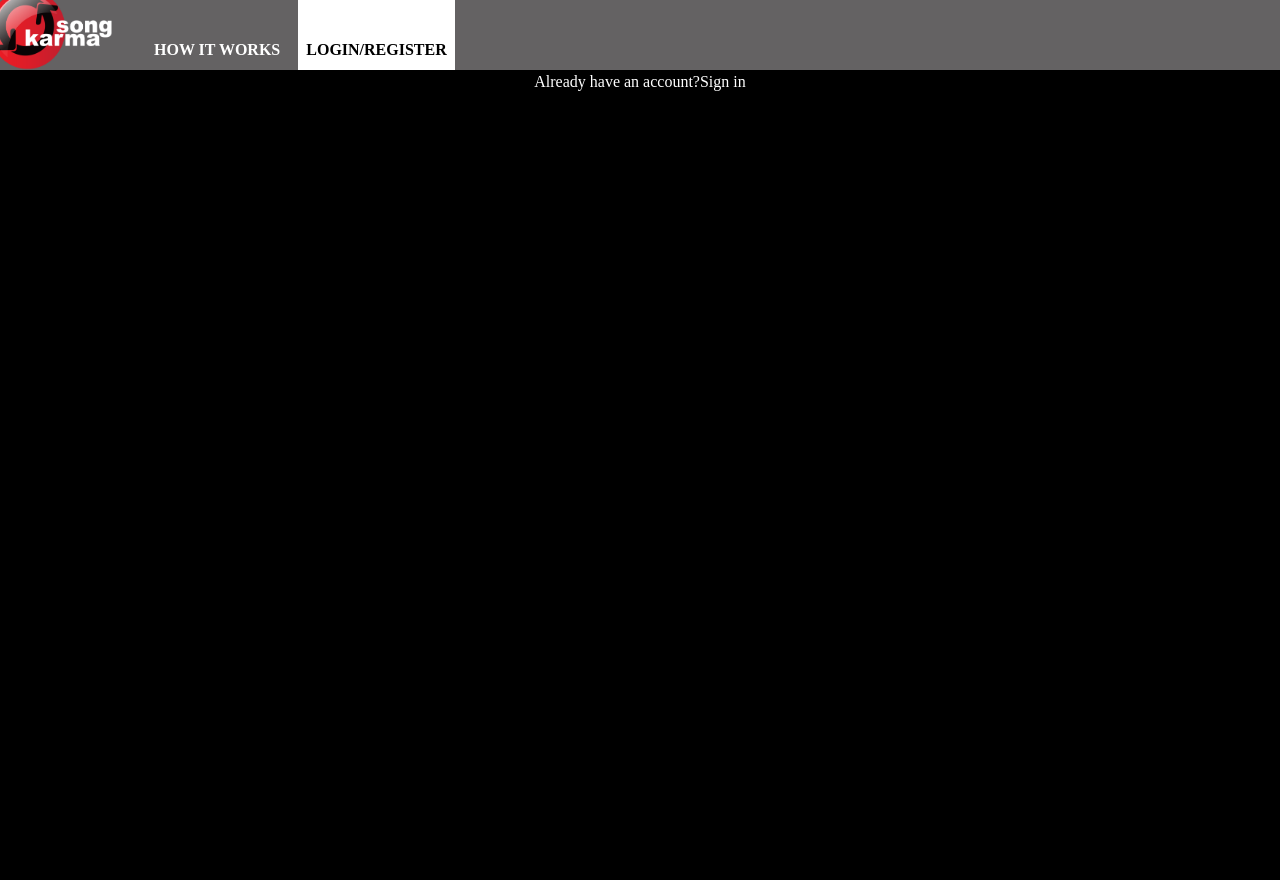
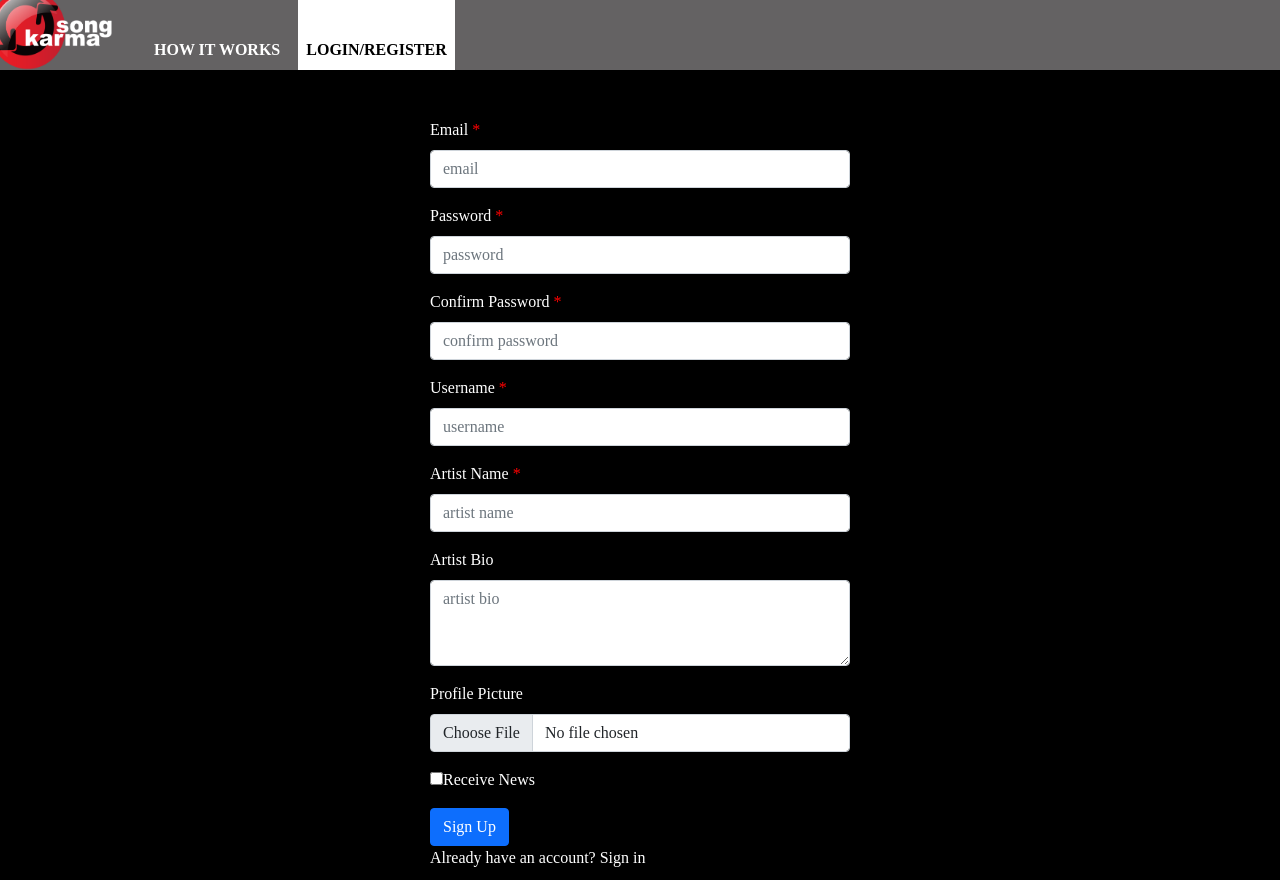
Before and after one commit to ADLeggat/SongKarma, a Next.js app: page /auth in a window 1280 px wide. Both pictures are taken after a click on the link "Sign up". Before the commit the page ends 800 px from the top, so only its background shows below. Built offline with nearby package versions, Linux system fonts and the light colour scheme; a web font is replaced by a local one.

Commit message:
SK-12 create sign up form

```diff
--- a/src/components/Auth/SignUp/index.tsx
+++ b/src/components/Auth/SignUp/index.tsx
@@ -1,13 +1,128 @@
+import { BaseSyntheticEvent } from "react";
+import { Formik, Field } from 'formik';
+import { Button, Col, Form, Row } from "react-bootstrap";
+import { passwordValidation, userDetailsValidation } from "~/util";
+import FieldErrorMessage from "~/components/UI/FieldErrorMessage";
+
 interface Props {
     setHasAccount: (hasAccount: boolean) => void
+};
+
+interface FormFields {
+    email: string;
+    password: string;
+    confirmPassword: string;
+    username: string;
+    artistName: string,
+    artistBio?: string;
+    profilePic?: string;
+    receiveNews: boolean;
 }
 
 const index = (props: Props) => {
     const { setHasAccount } = props;
 
+    const validation = userDetailsValidation
+        .concat(passwordValidation);
+
+    const initialValues = {
+        email: "",
+        password: "",
+        confirmPassword: "",
+        username: "",
+        artistName: "",
+        artistBio: "",
+        profilePic: "", // url to location, e.g. S3 link
+        receiveNews: false
+    };
+
+    const onSubmit = (fields: FormFields) => {
+    }
+
+    const onImageUpload = (e: BaseSyntheticEvent) => {
+        if (!e.target.files) {
+            return;
+        }
+    }
+
     return (
-        <div className="d-flex justify-content-center">
-            Already have an account? <a onClick={() => setHasAccount(true)}>Sign in</a>
+        <div className="centre mt-5">
+            <Col xs={8} md={4}>
+                <Row>
+                    <Formik
+                        validationSchema={validation}
+                        onSubmit={onSubmit}
+                        initialValues={initialValues}>
+                        {({ handleSubmit, handleChange, values, touched, errors }) => (
+                            <Form noValidate onSubmit={handleSubmit} id="clientDetailsForm">
+                                <Form.Group controlId="email">
+                                    <Form.Label className="required">Email</Form.Label>
+                                    <Form.Control type="email" name="email" placeholder="email" required
+                                        isInvalid={!!(touched.artistName && errors.artistName)}
+                                        value={values.email} onChange={handleChange}/>
+                                    <FieldErrorMessage message={errors.email} touched={touched.email}/>
+                                </Form.Group>
+                                <Form.Group controlId="password" className="mt-3">
+                                    <Form.Label className="required">Password</Form.Label>
+                                    <Form.Control type="password" name="password" placeholder="password"
+                                        autoComplete="true" required
+                                        isInvalid={!!(touched.password && errors.password)}
+                                        value={values.password} onChange={handleChange}/>
+                                    <FieldErrorMessage message={errors.password} touched={touched.password}/>
+                                </Form.Group>
+                                <Form.Group controlId="confirmPassword" className="mt-3">
+                                    <Form.Label className="required">Confirm Password</Form.Label>
+                                    <Form.Control type="password" name="confirmPassword" placeholder="confirm password"
+                                        isInvalid={!!(touched.confirmPassword && errors.confirmPassword)}
+                                        value={values.confirmPassword} onChange={handleChange} />
+                                    <FieldErrorMessage message={errors.confirmPassword} touched={touched.confirmPassword}/>
+                                </Form.Group>
+                                <Form.Group controlId="username" className="mt-3">
+                                    <Form.Label className="required">Username</Form.Label>
+                                    <Form.Control type="text" name="username" placeholder="username" required
+                                        isInvalid={!!(touched.username && errors.username)}
+                                        value={values.username} onChange={handleChange}/>
+                                    <FieldErrorMessage message={errors.username} touched={touched.username}/>
+                                </Form.Group>
+                                <Form.Group controlId="artistName" className="mt-3">
+                                    <Form.Label className="required">Artist Name</Form.Label>
+                                    <Form.Control type="text" name="artistName" placeholder="artist name" required
+                                        isInvalid={!!(touched.artistName && errors.artistName)}
+                                        value={values.artistName} onChange={handleChange}/>
+                                    <FieldErrorMessage message={errors.artistName} touched={touched.artistName}/>
+                                </Form.Group>
+                                <Form.Group controlId="artistBio" className="mt-3">
+                                    <Form.Label>Artist Bio</Form.Label>
+                                    <Form.Control as="textarea" name="artistBio" placeholder="artist bio" rows={3}
+                                        isInvalid={!!(touched.artistBio && errors.artistBio)}
+                                        value={values.artistBio} onChange={handleChange}/>
+                                    <FieldErrorMessage message={errors.artistBio} touched={touched.artistBio}/>
+                                </Form.Group>
+                                <Form.Group controlId="profilePic" className="mt-3">
+                                    <Form.Label>Profile Picture</Form.Label>
+                                    <Form.Control type="file" name="profilePic" onChange={(e) => onImageUpload(e)}/>
+                                </Form.Group>
+                                <Form.Group controlId="receiveNews" className="mt-3">
+                                    <Field id="receiveNews" type="checkbox" name="receiveNews" onChange={handleChange}/>
+                                    <label htmlFor="receiveNews">
+                                        Receive News
+                                    </label>
+                                </Form.Group>
+                                <Form.Group>
+                                    <Button type="submit" className="mt-3 btn btn-block">
+                                        Sign Up
+                                    </Button>
+                                </Form.Group>
+                            </Form>
+                        )}
+                    </Formik>
+                </Row>
+                <Row>
+                    <span>
+                        Already have an account? <a onClick={() => setHasAccount(true)}>Sign in</a>
+                    </span>
+                </Row>
+            </Col>
         </div>
     );
 }
--- a/src/styles/globals.scss
+++ b/src/styles/globals.scss
@@ -31,3 +31,8 @@ a {
   display: flex;
   justify-content: center;
 }
+
+label.required:after {
+  content:" *";
+  color: red;
+}
--- a/src/util/constants.ts
+++ b/src/util/constants.ts
@@ -10,4 +10,8 @@ export class UserEntity {
     static TABLE_NAME = "user";
     static PASSWORD = "password";
     static EMAIL = "email";
+    static PASSWORD_CONFIRMATION = "password confirmation";
+    static USERNAME = "username";
+    static ARTIST_NAME = "artist name";
+    static PASSWORDS_MUST_MATCH = "Passwords must match";
 };
--- a/src/util/formValidation.ts
+++ b/src/util/formValidation.ts
@@ -10,3 +10,16 @@ export const userSignInValidation = yup.object().shape({
     email: yup.string().trim().required(isRequired(UserEntity.TABLE_NAME, UserEntity.EMAIL)),
     password: yup.string().trim().required(isRequired(UserEntity.TABLE_NAME, UserEntity.PASSWORD))
 });
+
+export const userDetailsValidation = yup.object().shape({
+    email: yup.string().trim().required(isRequired(UserEntity.TABLE_NAME, UserEntity.EMAIL)),
+    username: yup.string().trim().required(isRequired(UserEntity.TABLE_NAME, UserEntity.USERNAME)),
+    artistName: yup.string().trim().required(isRequired(UserEntity.TABLE_NAME, UserEntity.ARTIST_NAME))
+});
+
+export const passwordValidation = yup.object().shape({
+    password: yup.string().trim().required(isRequired(UserEntity.TABLE_NAME, UserEntity.PASSWORD)),
+    confirmPassword: yup.string().trim()
+        .oneOf([yup.ref(UserEntity.PASSWORD)], UserEntity.PASSWORDS_MUST_MATCH)
+        .required(isRequired(UserEntity.TABLE_NAME, UserEntity.PASSWORD_CONFIRMATION)),
+});
```
Also changed, not shown: 1 other file (tests, documents, lock files or other folders).
